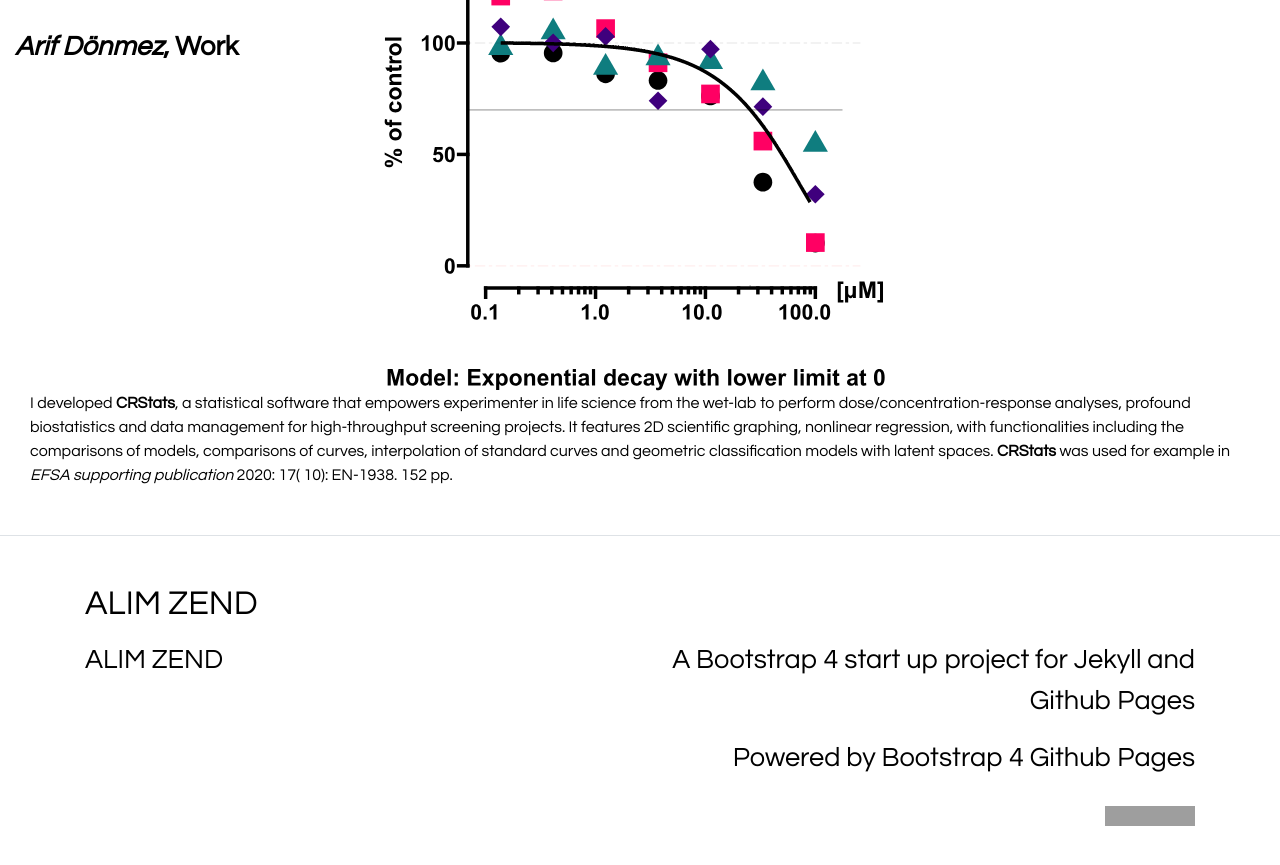
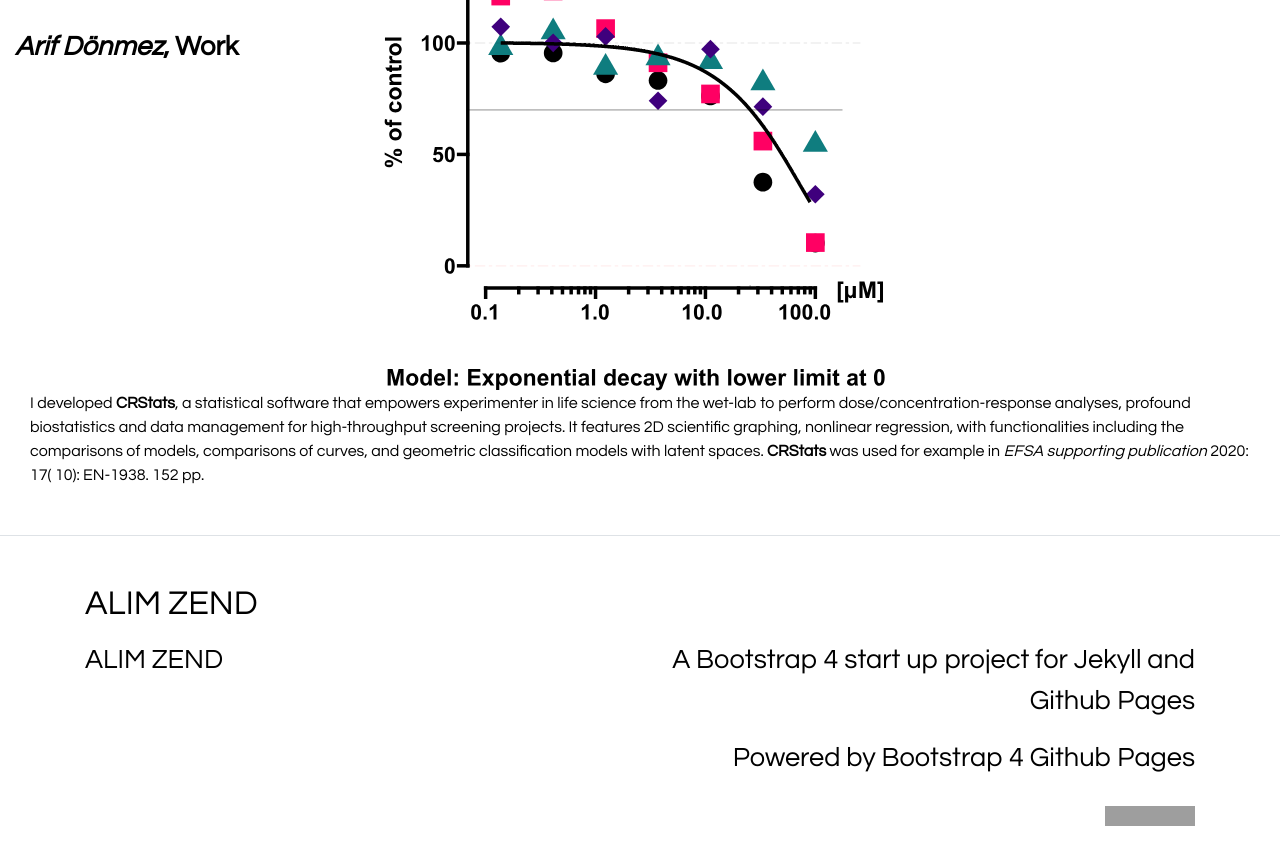
Before and after one commit to alim-zend/alim-zend.github.io, a Jekyll site: the page built from cardiovision.html, in a window 1280 px wide and 900 px high, scrolled down 1166 px. Shown: the top 865 px of the window. Built offline with Jekyll 4.4.1, drawn with Linux system fonts in a browser that asks for light colours; grey boxes are pictures that could not be loaded.

Commit message:
Update cardiovision.html

```diff
--- a/cardiovision.html
+++ b/cardiovision.html
@@ -1913,7 +1913,7 @@ title:
   </g>
 </svg>
 
-			<span style="float:right;font-weight: normal;font-size: 1rem;">I developed <b>CRStats</b>, a statistical software that empowers experimenter in life science from the wet-lab to perform dose/concentration-response analyses, profound biostatistics and data management for high-throughput screening projects. It features 2D scientific graphing, nonlinear regression, with functionalities including the comparisons of models, comparisons of curves, interpolation of standard curves and geometric classification models with latent spaces. <b>CRStats</b> was used for example in <a href="https://doi.org/10.2903/sp.efsa.2020.EN-1938" target="_blank"><em>EFSA supporting publication</em> 2020: 17( 10): EN-1938. 152 pp.</span>
+			<span style="float:right;font-weight: normal;font-size: 1rem;">I developed <b>CRStats</b>, a statistical software that empowers experimenter in life science from the wet-lab to perform dose/concentration-response analyses, profound biostatistics and data management for high-throughput screening projects. It features 2D scientific graphing, nonlinear regression, with functionalities including the comparisons of models, comparisons of curves, and geometric classification models with latent spaces. <b>CRStats</b> was used for example in <a href="https://doi.org/10.2903/sp.efsa.2020.EN-1938" target="_blank"><em>EFSA supporting publication</em> 2020: 17( 10): EN-1938. 152 pp.</span>
 		</div>
 	</div>
  </div>
```
